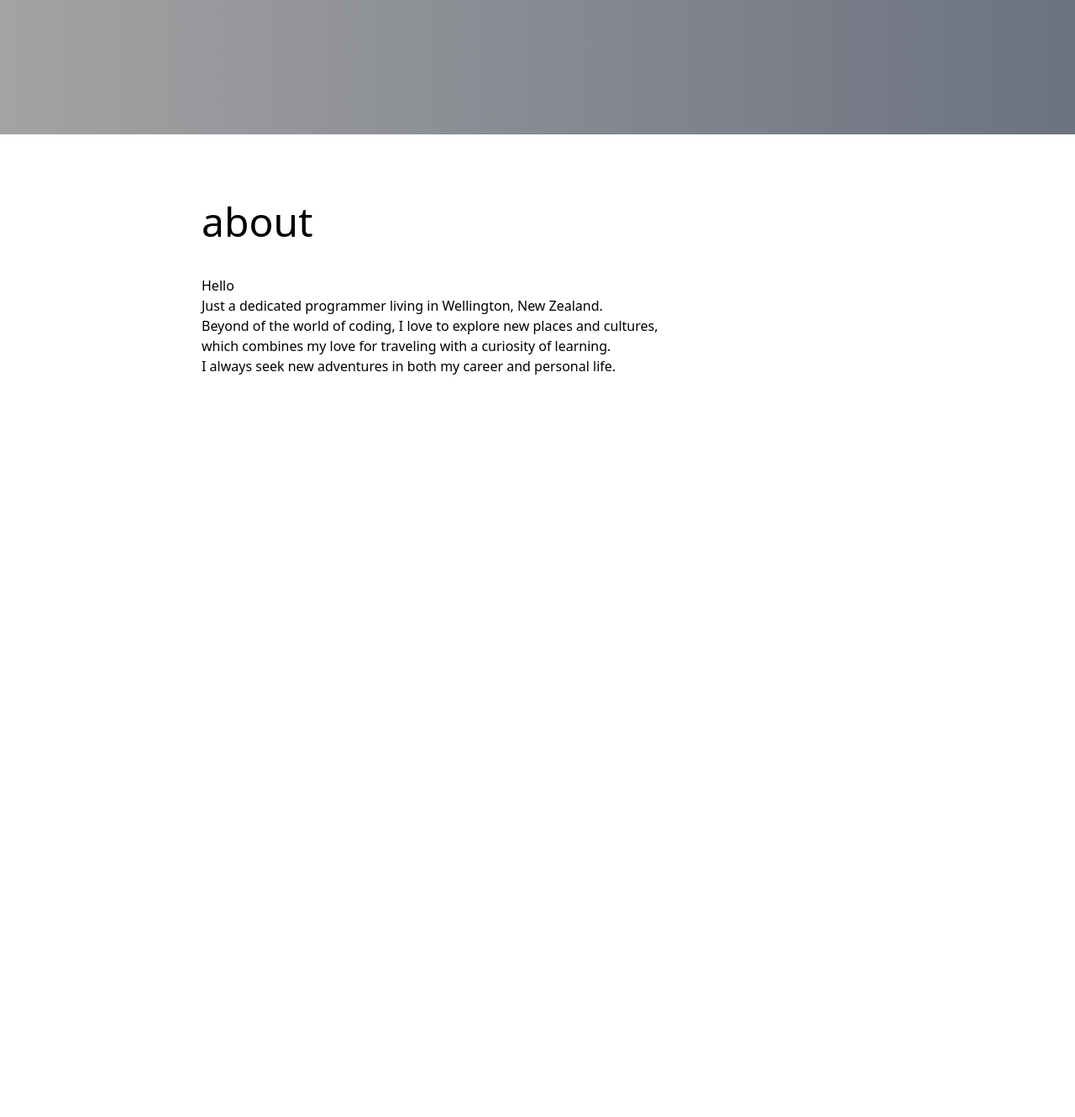
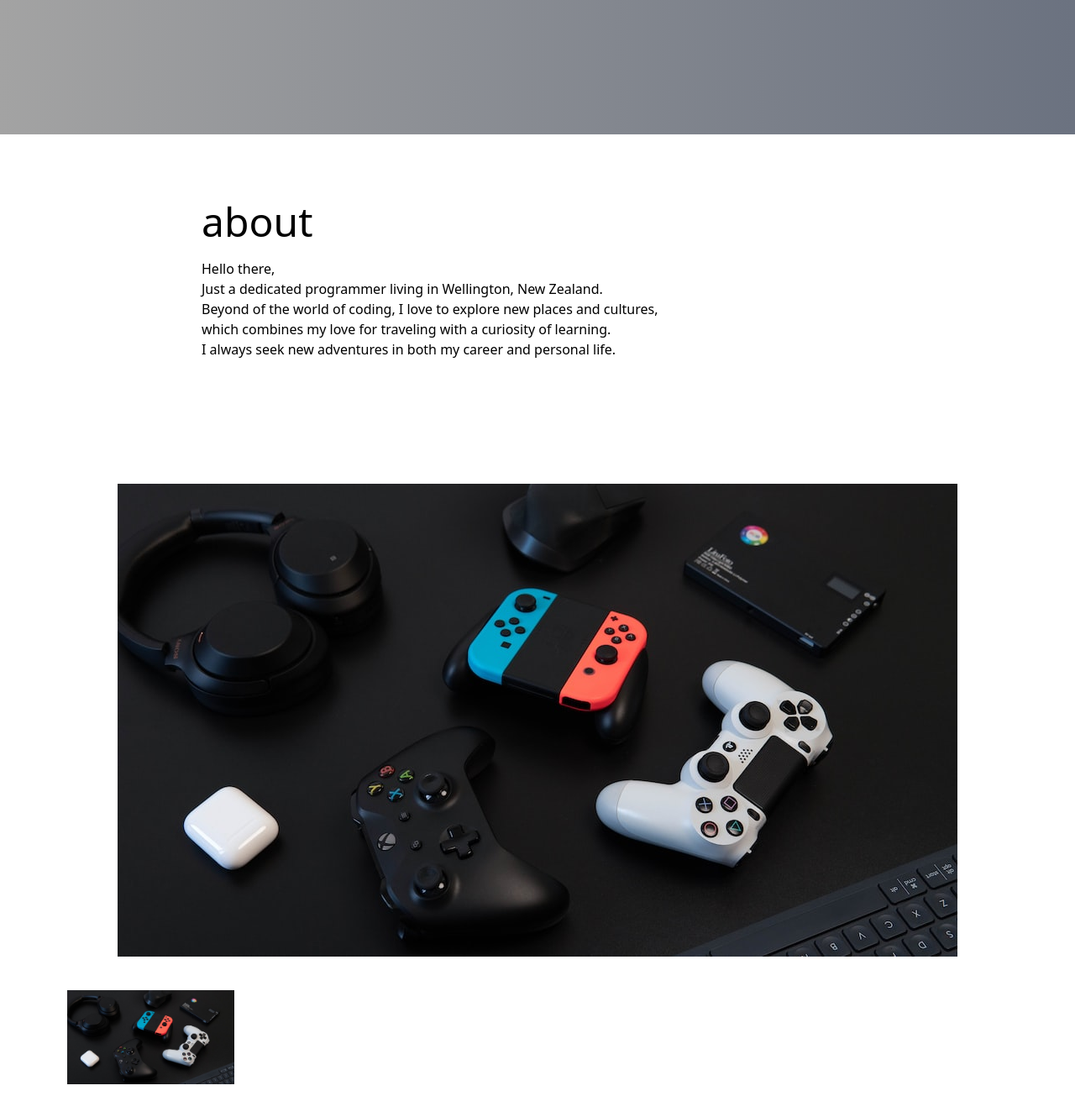
Before and after one commit to jedi24garcia/main-web-react, a React (Create React App) app: page /About in a window 1280 px wide. Shown: the whole page at 84% size. Before the commit the page ends 800 px from the top, so only its background shows below. Built offline with nearby package versions, Linux system fonts and the light colour scheme.

Commit message:
modified two pages

```diff
--- a/src/About.js
+++ b/src/About.js
@@ -1,4 +1,6 @@
 import React from 'react';
+
+import consoleImage from './/images/consoles.jpg';
 
 function About() {
     return (
@@ -6,13 +8,19 @@ function About() {
             <header class="flex justify-between items-center p-20 bg-gradient-to-r from-neutral-400 to-gray-500" />
             <div class='item-body px-60 py-20'>
                 <h1 class='font-serif text-5xl'>about</h1>
-                <p class='item-body py-10'>Hello<br />
+                <p class='item-body py-5'>Hello there,<br />
                     Just a dedicated programmer living in Wellington, New Zealand.<br />
                     Beyond of the world of coding, I love to explore new places and cultures,<br />
                     which combines my love for traveling with a curiosity of learning.<br />
                     I always seek new adventures in both my career and personal life.
                 </p>
             </div>
+            <div class='flex justify-center items-center pt-12'>
+                <img src={consoleImage} alt='' />
+            </div>
+            <div>
+                <img class='h-48 px-20 py-10' src={consoleImage} alt='' />
+            </div>
         </div>
     );
 };
--- a/src/Portfolio.js
+++ b/src/Portfolio.js
@@ -7,9 +7,13 @@ function Portfolio() {
     return (
         <div>
             <header class="flex justify-between items-center p-20 bg-gradient-to-r from-neutral-400 to-gray-500" />
-                <div class='item-body px-60 py-20'>
+                <div class='item-body px-60 py-10'>
                     <h1 class='font-serif text-5xl'>portfolio</h1>
                 </div>
+                <p class='item-body px-60'>I've had the privilege of exploring some incredible destinations, each one leveling<br />
+                its unique mark on my journey. From breathtaking landscapes to rich cultural experiences, traveling has been<br />
+                a source of inspiration and growth for me. Please enjoy a few of the unforgettable places I've visited.
+                </p>
                 <div class='scene'>
                     <div class='imageStyle'>
                         <img style={{ '--i': '000deg' }} src={consoleImage} alt="Portfolio project 1" />
```
Lines whose indentation alone changed are shown as unchanged.
